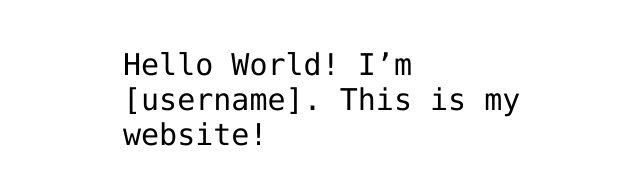
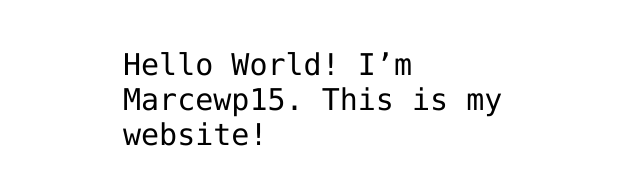
Before and after one commit to marcewp15/hello-world, a plain HTML site: page index.html in a window 1280 px wide. Shown: the part 341-526 px from the top of the page, without its empty margins (317-957 px from the left). Drawn offline with Linux system fonts and the light colour scheme.

Commit message:
Change my username in the web page
add changes at 15 line of code

```diff
--- a/index.html
+++ b/index.html
@@ -12,7 +12,7 @@
 <img src="https://octodex.github.com/images/daftpunktocat-thomas.gif" id="octocat" alt="octocat-gif" />
 
 <!-- Change this code here by copy and pasting your template on line 15 -->
-<p>Hello World! I’m [username]. This is my website!</p>
+<p>Hello World! I’m Marcewp15. This is my website!</p>
 
 </body>
 </html>
```
